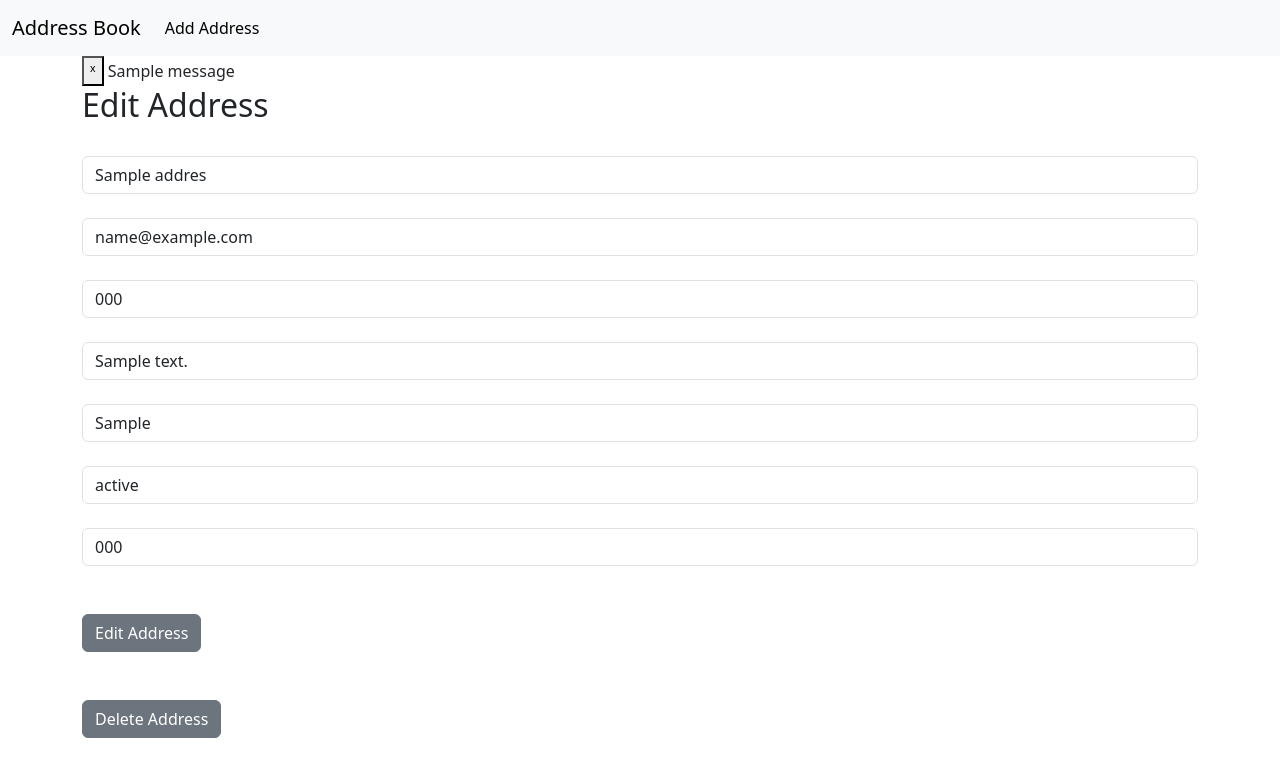
After one commit to drewkybrown/Address-Book, a Django app: page /edit/1 in a window 1280 px wide. The commit adds this page. Shown: the top 777 px of the page. Run offline with Django 5.2, Linux system fonts and the light colour scheme; tables that the repository leaves empty hold one stand-in row (values such as "Sample post"); one stand-in notice (Sample message) is shown.

Commit message:
Project Complete

```diff
--- a/address_book/templates/base.html
+++ b/address_book/templates/base.html
@@ -40,7 +40,22 @@
         </div>
       </div>
     </nav>
-    <div class="container">{% block content %} {% endblock %}</div>
+
+    <div class="container">
+
+
+      {% if messages %}
+        {% for message in messages %}
+          <div class="aler alert-warning alert-dismissible" role="alert">
+            <button class="close" data-dismiss="alert">
+              <small><sup>x</sup></small>
+            </button>
+            {{ message }}
+          </div>
+          {% endfor %}
+          {% endif %}
+
+          {% block content %} {% endblock %}</div>
     <script
       src="https://cdn.jsdelivr.net/npm/bootstrap@5.3.2/dist/js/bootstrap.bundle.min.js"
       integrity="sha384-C6RzsynM9kWDrMNeT87bh95OGNyZPhcTNXj1NW7RuBCsyN/o0jlpcV8Qyq46cDfL"
--- /dev/null
+++ b/address_book/templates/edit.html
@@ -0,0 +1,56 @@
+{% extends 'base.html' %}
+
+{% block content %}
+
+<h2>Edit Address</h2>
+<br/>
+
+{% if get_address %}
+	<form method="POST">
+	{% csrf_token %}
+<div class="form-group">
+   	<input type="text" class="form-control" id="exampleInputEmail1" aria-describedby="emailHelp" value="{{ get_address.name }}" name="name">
+</div>
+<br/>
+<div class="form-group">
+    <input type="email" class="form-control" id="exampleInputEmail1" aria-describedby="emailHelp" value="{{ get_address.email }}" name="email">
+</div>
+<br/>
+<div class="form-group">
+    <input type="text" class="form-control" id="exampleInputEmail1" aria-describedby="emailHelp" value="{{ get_address.phone }}" name="phone">
+</div>
+<br/>
+<div class="form-group">
+    <input type="text" class="form-control" id="exampleInputEmail1" aria-describedby="emailHelp" value="{{ get_address.address }}" name="address">
+</div>
+<br/>
+<div class="form-group">
+    <input type="text" class="form-control" id="exampleInputEmail1" aria-describedby="emailHelp" value="{{ get_address.city }}" name="city">
+</div>
+<br/>
+<div class="form-group">
+    <input type="text" class="form-control" id="exampleInputEmail1" aria-describedby="emailHelp" value="{{ get_address.state }}" name="state">
+</div>
+<br/>
+<div class="form-group">
+    <input type="text" class="form-control" id="exampleInputEmail1" aria-describedby="emailHelp" value="{{ get_address.zipcode }}" name="zipcode">
+</div>
+<br/>
+<div class="form-group">
+    <input type="hidden" value="{{ get_address.id }}" name="id">
+</div>
+
+ <br/>
+  <button type="submit" class="btn btn-secondary">Edit Address</button>
+</form>
+<br/>
+<br/>
+<form method="POST" action='{% url 'delete' get_address.id %}'>
+	{% csrf_token %}
+	<input type="hidden" value="{{ get_address.id }}" name="id">
+	<button type="submit" class="btn btn-secondary">Delete Address</button>
+</form>
+
+
+{% endif %}
+{% endblock %}
--- a/address_book/urls.py
+++ b/address_book/urls.py
@@ -4,4 +4,6 @@ from . import views
 urlpatterns = [
     path("", views.home, name="home"),
     path("add_address", views.add_address, name="add_address"),
+    path("edit/<list_id>", views.edit, name="edit"),
+    path("delete/<list_id>", views.delete, name="delete"),
 ]
--- a/address_book/views.py
+++ b/address_book/views.py
@@ -1,10 +1,51 @@
 from django.shortcuts import render, redirect
+from .models import Address
+from .forms import AddressForm
+from django.contrib import messages
 
 
 # Create your views here.
 def home(request):
-    return render(request, "home.html", {})
+    all_addresses = Address.objects.all
+    return render(request, "home.html", {"all_addresses": all_addresses})
 
 
 def add_address(request):
-    return render(request, "add_address.html", {})
+    if request.method == 'POST':
+        form = AddressForm(request.POST or None)
+        if form.is_valid():
+            form.save()
+            messages.success(request, "Address has been added successfully!")
+            return redirect('home')
+        else:
+            messages.error(request, "Address has not been added. Please try again.")
+            return redirect('add_address')
+    else:
+        return render(request, "add_address.html", {})
+
+
+def edit(request, list_id):
+    if request.method == 'POST':
+        current_address = Address.objects.get(pk=list_id)
+        form = AddressForm(request.POST or None, instance=current_address)
+        if form.is_valid():
+            form.save()
+            messages.success(request, ('Address Has Been Edited!'))
+            return redirect('home')
+        else:
+            messages.success(request, ('Seems Like There Was An Error...'))
+            return render(request, 'edit.html, {}')
+    else:
+        get_address = Address.objects.get(pk=list_id)
+        return render(request, 'edit.html', {'get_address': get_address})
+
+
+def delete(request, list_id):
+    if request.method == 'POST':
+        current_address = Address.objects.get(pk=list_id)
+        current_address.delete()
+        messages.success(request, ('Address Has Been Deleted...'))
+        return redirect('home')
+    else:
+        messages.success(request, ('Nothing To See Here...'))
+        return redirect('home')
```
Also changed, not shown: address_book/forms.py (added, +16 -0 lines), address_book/templates/add_address.html (+39 -3 lines), address_book/templates/home.html (+35 -3 lines).
